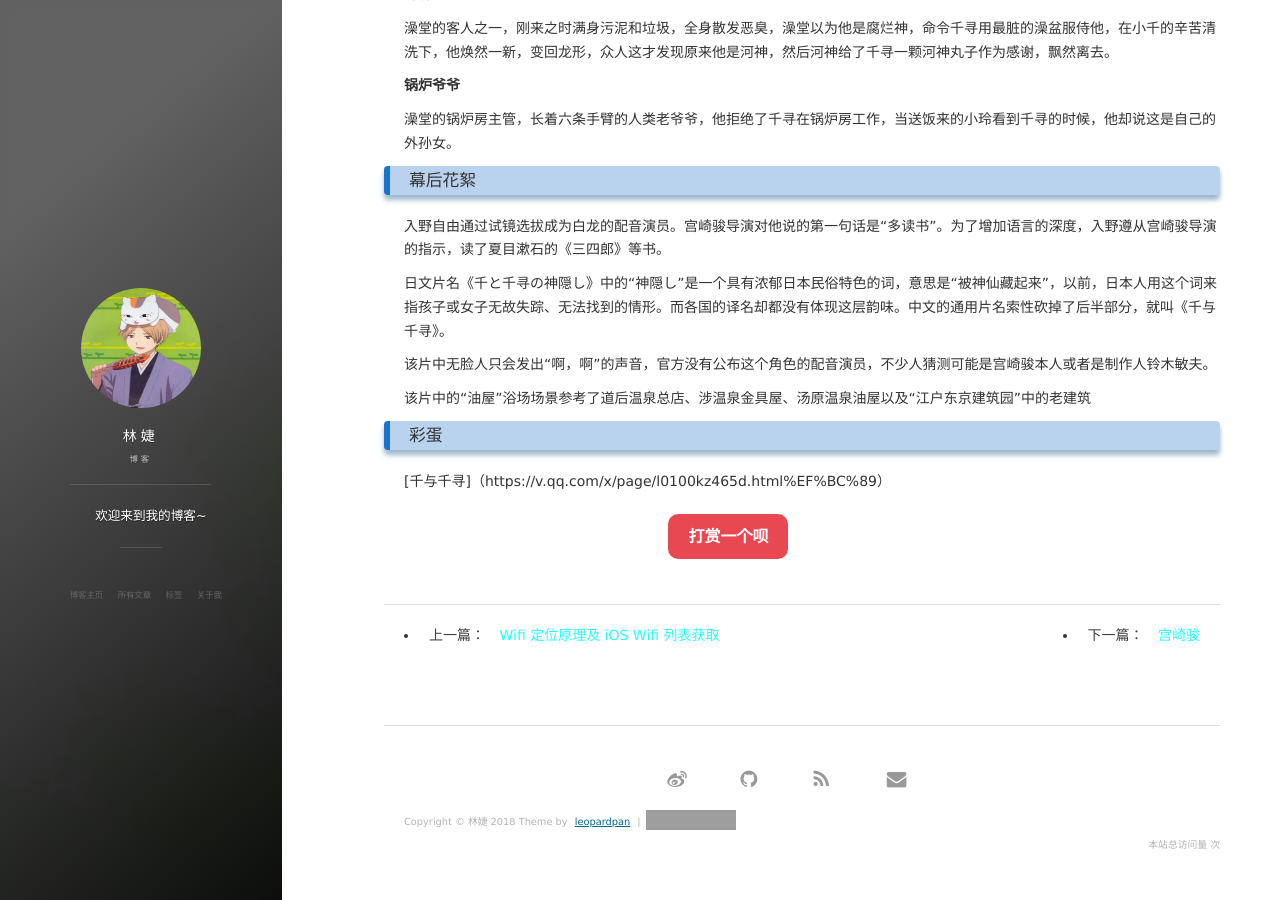
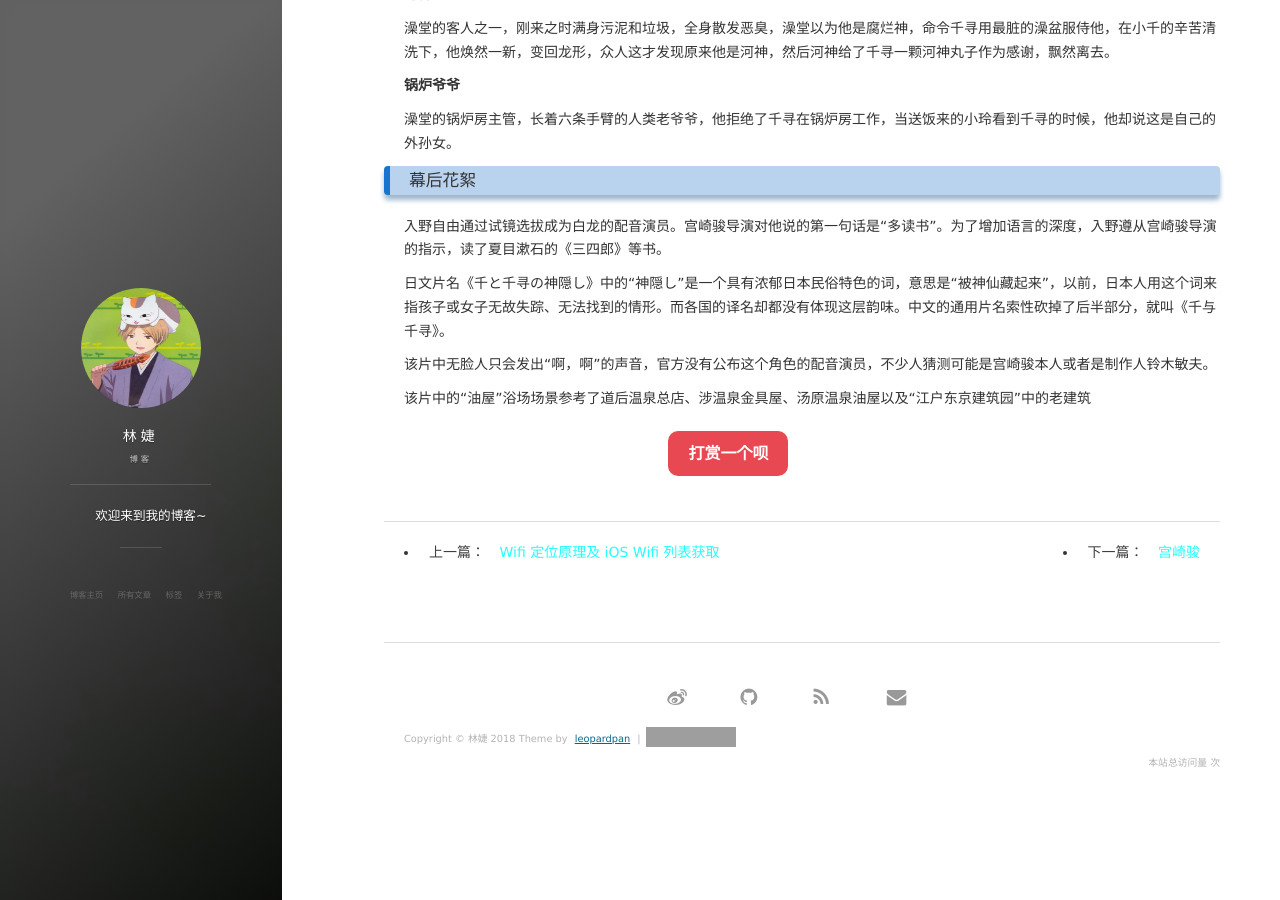
Before and after one commit to ywhlqm/L55J.github.io, a Jekyll site: the page built from _posts/2018-06-20-千与千寻.md, in a window 1280 px wide and 900 px high, scrolled down 1145 px. Built offline with Jekyll 4.4.1, drawn with Linux system fonts in a browser that asks for light colours; nearby versions of some CDN libraries; comment, search, counter and statistics services are not loaded; grey boxes are pictures that could not be loaded.

Commit message:
Update 2018-06-20-千与千寻.md

```diff
--- a/_posts/2018-06-20-千与千寻.md
+++ b/_posts/2018-06-20-千与千寻.md
@@ -53,6 +53,3 @@ tag: 宫崎骏
 该片中无脸人只会发出“啊，啊”的声音，官方没有公布这个角色的配音演员，不少人猜测可能是宫崎骏本人或者是制作人铃木敏夫。
 
 该片中的“油屋”浴场场景参考了道后温泉总店、涉温泉金具屋、汤原温泉油屋以及“江户东京建筑园”中的老建筑
-
-### 彩蛋
-[千与千寻]（https://v.qq.com/x/page/l0100kz465d.html%EF%BC%89）
```
